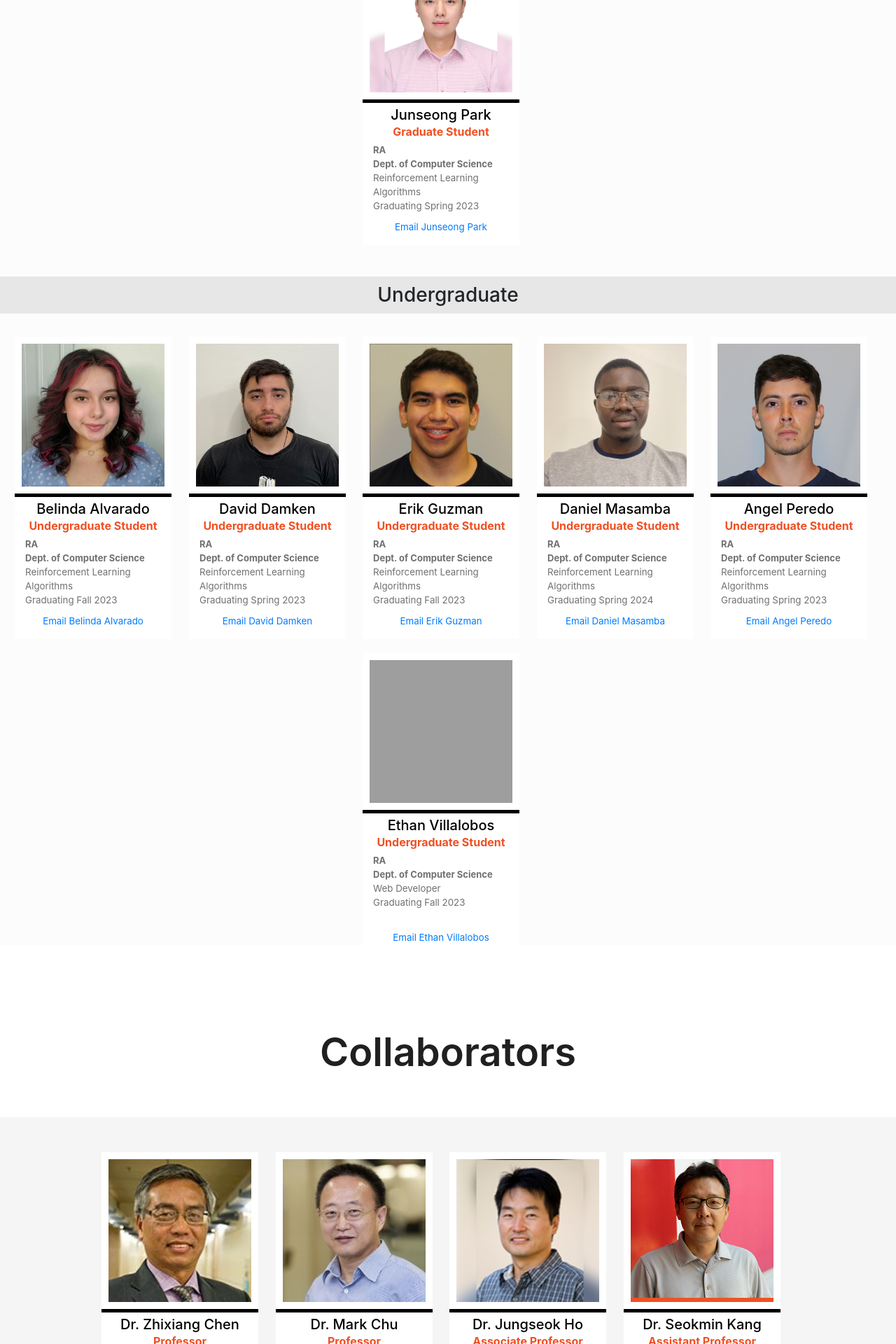
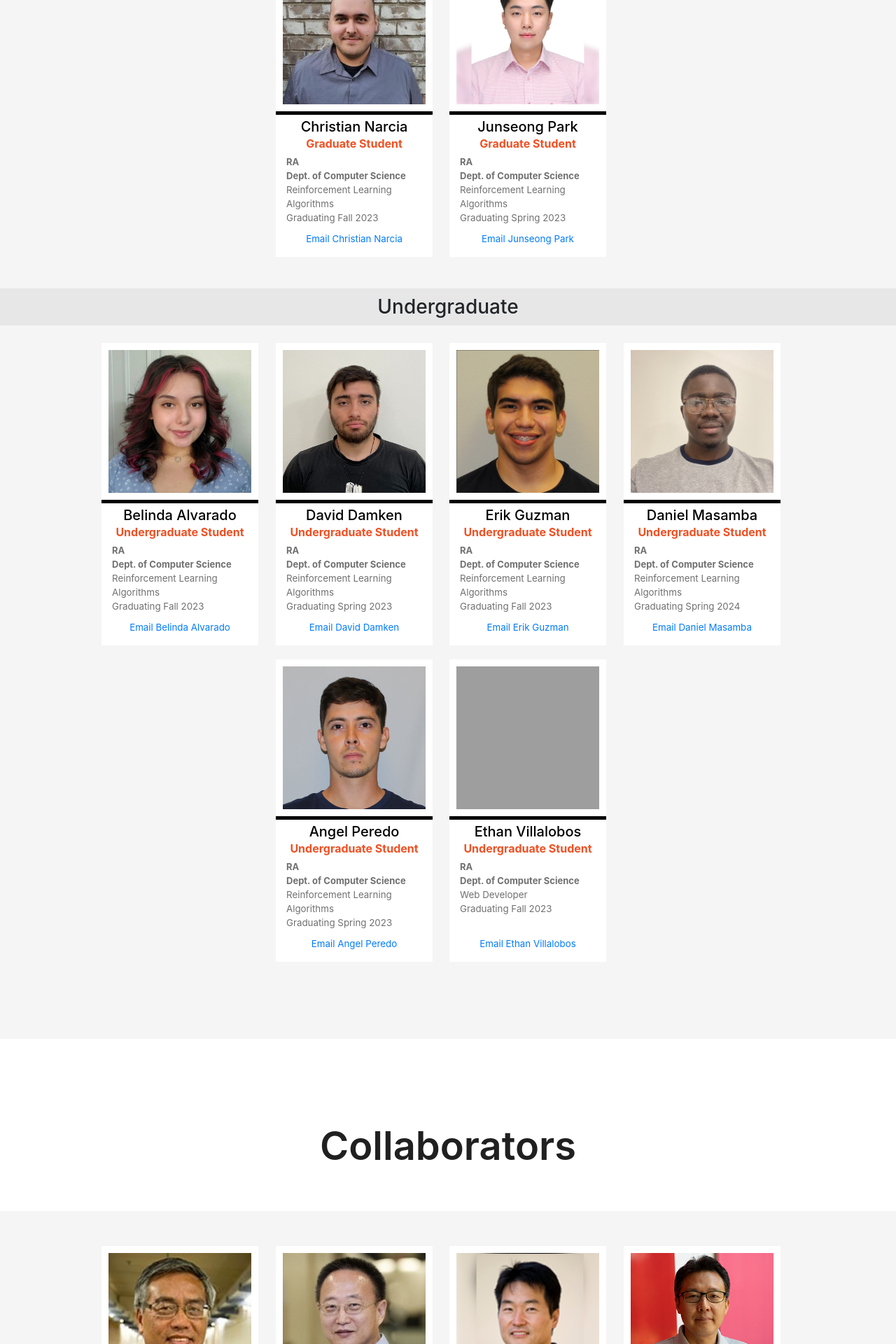
Before and after one commit to miutrgv/miutrgv.github.io, a PHP site: page /people.html in a window 1280 px wide. Shown: the part 920-2840 px from the top of the page at 70% size. Run offline with PHP 8.4, Linux system fonts and the light colour scheme; some libraries are stand-ins or nearby versions; grey boxes are pictures that could not be loaded.

Commit message:
updated previous code, fixed some errors

```diff
--- a/people.html
+++ b/people.html
@@ -73,9 +73,11 @@
             <h2 class="display-4"> Members </h2>
 
         </div>
+
+        <h3 class="member-classification">Graduate</h3>
+
+        <div class="people">
             <!-- Graduate Members -->
-            <div>
-                <h3 class="member-classification">Graduate</h3>
 
             <div class="group">
                 <div style="width: 100%;">
@@ -185,10 +187,8 @@
                 </div>
 
             </div>
-            </div>
 
             <!-- Undergraduate Members -->
-            <div class="member-classification-container">
             <h3 class="member-classification">Undergraduate</h3>
 
             <div class="group">
@@ -300,133 +300,6 @@
             </div>
         </div>
 
-        </div>
-
-        <span id="collaborators" type="hidden"></span>
-        <div class="pg-title sub-title" style="margin-top: -60px;">
-            <h2 class="display-4"> Collaborators </h2>
-        </div>
-
-        <div class="people">
-
-            <div id="collab" class="group">
-
-                <div id=13 data-aos="zoom-in-up" class="member">
-                    <img src="images/people/zhixiang-chen.jpg" />
-                    <div class="member-info">
-                        <h5>Dr. Zhixiang Chen</h5>
-                        <p><strong>Professor</strong></p>
-                        <div class="member-info-align">
-                            <p><strong>Dept. of Computer Science</strong></p>
-                            <p>Graduate Program Coordinator</p>
-                        </div>
-                        <div class="member-email">
-                            <a href="mailto:zhixiang.chen@utrgv.edu" target="_top">Email Dr. Zhixiang Chen</a>
-                        </div>
-                    </div>
-                </div>
-
-                <div id=15 data-aos="zoom-in-up" class="member">
-                    <img src="images/people/mark-chu.jpg" />
-                    <div class="member-info">
-                        <h5>Dr. Mark Chu</h5>
-                        <p><strong>Professor</strong></p>
-                        <div class="member-info-align">
-                            <p><strong>Dept. of Electrical and Computer Engineering</strong></p>
-                        </div>
-                        <div class="member-email">
-                            <a href="mailto:mark.chu@utrgv.edu" target="_top">Email Dr. Mark Chu</a>
-                        </div>
-                    </div>
-                </div>
-
-                <div id=14 data-aos="zoom-in-up" class="member">
-                    <img src="images/people/jungseok-ho.png?123" />
-                    <div class="member-info">
-                        <h5>Dr. Jungseok Ho</h5>
-                        <p><strong>Associate Professor</strong></p>
-                        <div class="member-info-align">
-                            <p><strong>Dept. of Civil Engineering</strong></p>
-                            <p>Department Co-Chair</p>
-                        </div>
-                        <div class="member-email">
-                            <a href="mailto:jungseok.ho@utrgv.edu" target="_top">Email Dr. Jungsoek Ho</a>
-                        </div>
-                    </div>
-                </div>
-
-                <div data-aos="zoom-in-up" class="member">
-                    <img src="images/people/kang_seokmin.png" />
-                    <div class="member-info">
-                        <h5>Dr. Seokmin Kang</h5>
-                        <p><strong>Assistant Professor</strong></p>
-                        <div class="member-info-align">
-                            <p><strong>Dept. of Teaching and Learning</strong></p>
-                        </div>
-                        <div class="member-email">
-                            <a href="mailto:seokmin.kang@utrgv.edu" target="_top">Email Dr. Seokmin Kang</a>
-                        </div>
-                    </div>
-                </div>
-
-                <div data-aos="zoom-in-up" class="member">
-                    <img src="images/people/park-philip.jpg" />
-                    <div class="member-info">
-                        <h5>Dr. Philip Park</h5>
-                        <p><strong>Assistant Professor</strong></p>
-                        <div class="member-info-align">
-                            <p><strong>Dept. of Civil Engineering</strong></p>
-                        </div>
-                        <div class="member-email">
-                            <a href="mailto:philip.park@utrgv.edu" target="_top">Email Dr. Philip Park</a>
-                        </div>
-                    </div>
-                </div>
-
-                <div id=11 data-aos="zoom-in-up" class="member">
-                    <img src="images/people/joanne_rampersad.jpg" />
-                    <div class="member-info">
-                        <h7>Dr. Joanne Rampersad-Ammons</h7>
-                        <p><strong>Professor</strong></p>
-                        <div class="member-info-align">
-                            <p><strong>Dept. of Chemistry</strong></p>
-                        </div>
-                        <div class="member-email">
-                            <a href="mailto:joanne.rampersadammons@utrgv.edu" target="_top">Email Dr. Joanne Rampersad-Ammons</a>
-                        </div>
-                    </div>
-                </div>
-
-                <div id=12 data-aos="zoom-in-up" class="member">
-                    <img src="images/people/emmett-tomai.jpg" />
-                    <div class="member-info">
-                        <h5>Dr. Emmett Tomai</h5>
-                        <p><strong>Professor</strong></p>
-                        <div class="member-info-align">
-                            <p><strong>Dept. of Computer Science</strong></p>
-                            <p>Department Chair</p>
-                        </div>
-                        <div class="member-email">
-                            <a href="mailto:emmett.tomai@utrgv.edu" target="_top">Email Dr. Emmett Tomai</a>
-                        </div>
-                    </div>
-                </div>
-
-                <div data-aos="zoom-in-up" class="member">
-                    <img src="images/people/lei-xu.png" />
-                    <div class="member-info">
-                        <h5>Dr. Lei Xu</h5>
-                        <p><strong>Assistant Professor</strong></p>
-                        <div class="member-info-align">
-                            <p><strong>Dept. of Computer Science</strong></p>
-                        </div>
-                        <div class="member-email">
-                            <a href="mailto:cyberspace@utrgv.edu" target="_top">Email Dr. Lei Xu</a>
-                        </div>
-                    </div>
-                </div>
-
-            </div>
         </div>
 
         <span id="collaborators" type="hidden"></span>
--- a/style/stylesheet.css
+++ b/style/stylesheet.css
@@ -540,6 +540,7 @@ body {
 }
 
 .member-classification {
+    margin: 0;
     position: relative;
     left: 50%;
     right: 50%;
```
Lines whose indentation alone changed are shown as unchanged.
